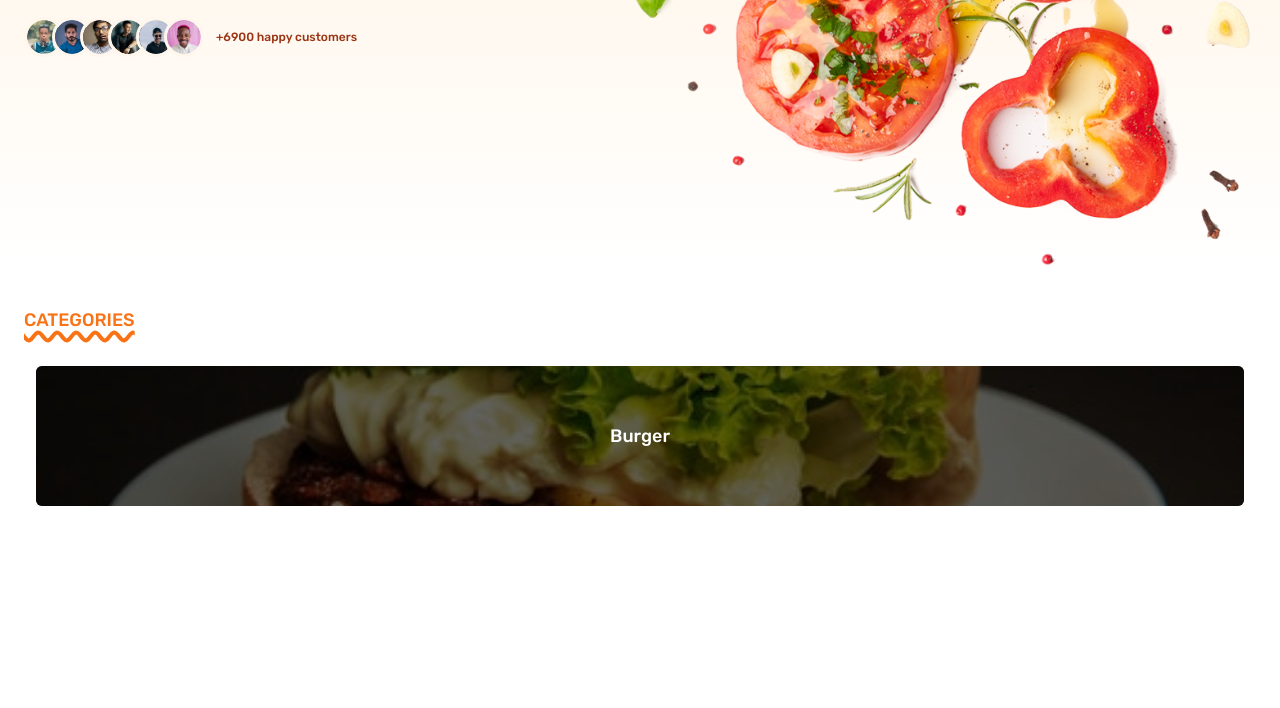
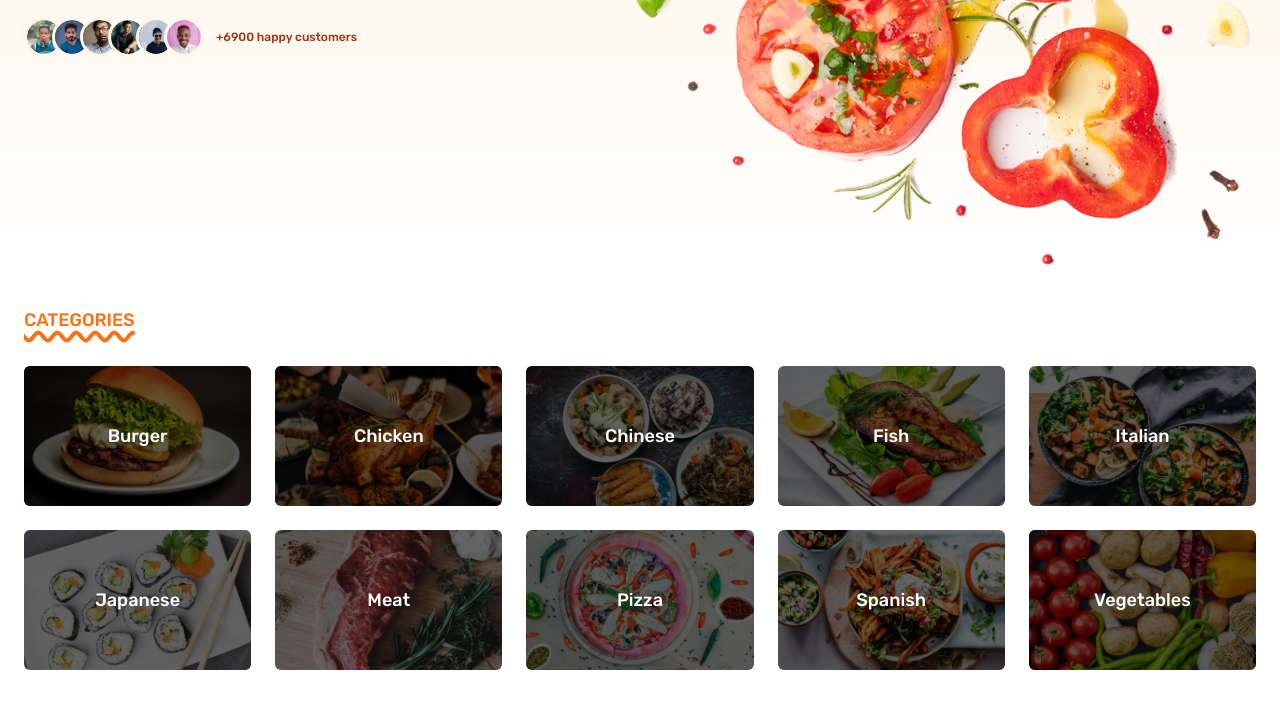
Before and after one commit to codecamp-prem/tailwind-websites, a website: page caferio/index.html in a window 1280 px wide. Shown: the part 436-1144 px from the top of the page. Before the commit the page ends 994 px from the top, so only its background shows below. Drawn offline with Linux system fonts and the light colour scheme.

Commit message:
add more category and fix css

```diff
--- a/caferio/index.html
+++ b/caferio/index.html
@@ -142,8 +142,9 @@
     <section class="category" id="categories">
       <div class="container">
         <h1 class="heading">categories</h1>
-        <div class="row">
-          <div class="w-full p-3">
+        <div class="row -mx-3">
+          <!--Category Item1-->
+          <div class="w-full sm:w-6/12 md:w-4/12 lg:w-2/12 xl:w-[20%] p-3">
             <a href="#" class="category-block">
               <img
                 src="images/categories/burger.jpg"
@@ -155,6 +156,123 @@
               </div>
             </a>
           </div>
+          <!--Category Item2-->
+          <div class="w-full sm:w-6/12 md:w-4/12 lg:w-2/12 xl:w-[20%] p-3">
+            <a href="#" class="category-block">
+              <img
+                src="images/categories/chicken.jpg"
+                alt="chicken"
+                class="image-cover"
+              />
+              <div class="category-layer">
+                <span class="category-name">chicken</span>
+              </div>
+            </a>
+          </div>
+          <!--Category Item3-->
+          <div class="w-full sm:w-6/12 md:w-4/12 lg:w-2/12 xl:w-[20%] p-3">
+            <a href="#" class="category-block">
+              <img
+                src="images/categories/chinese.jpg"
+                alt="chinese"
+                class="image-cover"
+              />
+              <div class="category-layer">
+                <span class="category-name">chinese</span>
+              </div>
+            </a>
+          </div>
+          <!--Category Item4-->
+          <div class="w-full sm:w-6/12 md:w-4/12 lg:w-2/12 xl:w-[20%] p-3">
+            <a href="#" class="category-block">
+              <img
+                src="images/categories/fish.jpg"
+                alt="fish"
+                class="image-cover"
+              />
+              <div class="category-layer">
+                <span class="category-name">fish</span>
+              </div>
+            </a>
+          </div>
+          <!--Category Item5-->
+          <div class="w-full sm:w-6/12 md:w-4/12 lg:w-2/12 xl:w-[20%] p-3">
+            <a href="#" class="category-block">
+              <img
+                src="images/categories/italian.jpg"
+                alt="italian"
+                class="image-cover"
+              />
+              <div class="category-layer">
+                <span class="category-name">italian</span>
+              </div>
+            </a>
+          </div>
+          <!--Category Item6-->
+          <div class="w-full sm:w-6/12 md:w-4/12 lg:w-2/12 xl:w-[20%] p-3">
+            <a href="#" class="category-block">
+              <img
+                src="images/categories/japanese.jpg"
+                alt="japanese"
+                class="image-cover"
+              />
+              <div class="category-layer">
+                <span class="category-name">japanese</span>
+              </div>
+            </a>
+          </div>
+          <!--Category Item7-->
+          <div class="w-full sm:w-6/12 md:w-4/12 lg:w-2/12 xl:w-[20%] p-3">
+            <a href="#" class="category-block">
+              <img
+                src="images/categories/meat.jpg"
+                alt="meat"
+                class="image-cover"
+              />
+              <div class="category-layer">
+                <span class="category-name">meat</span>
+              </div>
+            </a>
+          </div>
+          <!--Category Item8-->
+          <div class="w-full sm:w-6/12 md:w-4/12 lg:w-2/12 xl:w-[20%] p-3">
+            <a href="#" class="category-block">
+              <img
+                src="images/categories/pizza.jpg"
+                alt="pizza"
+                class="image-cover"
+              />
+              <div class="category-layer">
+                <span class="category-name">pizza</span>
+              </div>
+            </a>
+          </div>
+          <!--Category Item9-->
+          <div class="w-full sm:w-6/12 md:w-4/12 lg:w-2/12 xl:w-[20%] p-3">
+            <a href="#" class="category-block">
+              <img
+                src="images/categories/spanish.jpg"
+                alt="spanish"
+                class="image-cover"
+              />
+              <div class="category-layer">
+                <span class="category-name">spanish</span>
+              </div>
+            </a>
+          </div>
+          <!--Category Item10-->
+          <div class="w-full sm:w-6/12 md:w-4/12 lg:w-2/12 xl:w-[20%] p-3">
+            <a href="#" class="category-block">
+              <img
+                src="images/categories/vegetables.jpg"
+                alt="vegetables"
+                class="image-cover"
+              />
+              <div class="category-layer">
+                <span class="category-name">vegetables</span>
+              </div>
+            </a>
+          </div>
         </div>
       </div>
     </section>
--- a/caferio/input.css
+++ b/caferio/input.css
@@ -55,7 +55,7 @@
 
 /*Nav*/
 .navigation {
-  @apply fixed top-0 w-full h-full bg-black/40 transition-all duration-500 z-20;
+  @apply fixed top-0 w-full h-full bg-black/40 transition-all duration-500 z-40;
 }
 .nav-container {
   @apply absolute top-0 right-0 w-full md:w-6/12 lg:w-4/12 xl:w-3/12 h-full bg-orange-50 flex items-center;
@@ -70,7 +70,7 @@
   @apply absolute top-4 cursor-pointer text-orange-800 ml-2;
 }
 .nav-open {
-  @apply fixed top-6 right-6 items-center justify-center w-[40px] h-[40px] rounded-full bg-orange-500 cursor-pointer text-white text-lg z-10;
+  @apply fixed top-6 right-6 items-center justify-center w-[40px] h-[40px] rounded-full bg-orange-500 cursor-pointer text-white text-lg z-30;
 }
 /*Category*/
 .category {
```
Also changed, not shown: caferio/css/style.css.
